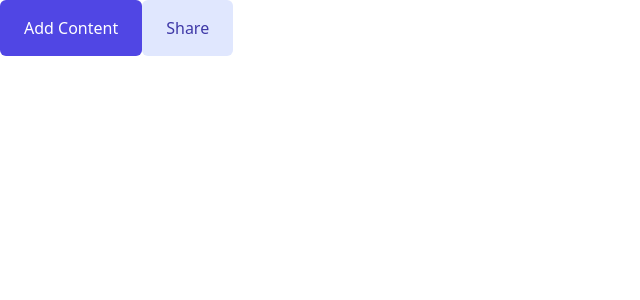
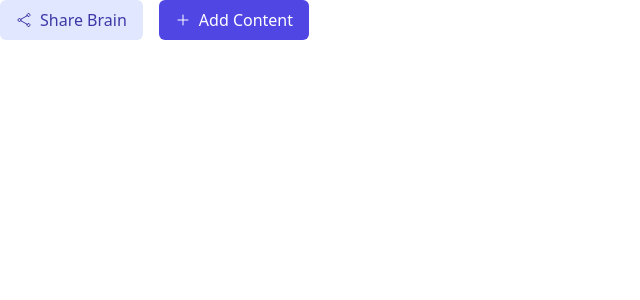
Before and after one commit to aadityap0ap/SecondBrain-FrontEnd, a React (Vite) app in the folder secondbrainfe/: page / in a window 1280 px wide. Shown: the top 300 px of the page, without its empty margins (0-640 px from the left). Built offline with nearby package versions, Linux system fonts and the light colour scheme.

Commit message:
S2 Button Components Completed

```diff
--- a/secondbrainfe/src/App.tsx
+++ b/secondbrainfe/src/App.tsx
@@ -1,11 +1,25 @@
 import { Button } from "./components/ui/Button";
+import { PlusIcon } from "./icons/PlusIcon";
+import { ShareIcon } from "./icons/ShareIcon";
 
 export default function App (){
   return (
-    <>
-    <Button  variant="primary" size="lg" text="Add Content" />
-    <Button variant="secondary" size="lg" text="Share" />
+    <div className="flex items-center gap-4">
+      <Button
+        startIcon={<ShareIcon size="md"/>}
+        variant="secondary"
+        size="md"
+        text="Share Brain"
+      />
 
-    </>
+      <Button
+        startIcon={<PlusIcon size="md"/>}
+        variant="primary"
+        size="md"
+        text="Add Content"
+      />
+    </div>
+
+
   )
 }
--- a/secondbrainfe/src/components/ui/Button.tsx
+++ b/secondbrainfe/src/components/ui/Button.tsx
@@ -21,10 +21,11 @@
 
 }
 
-const defaultStyles = "rounded-md p-4"
+const defaultStyles = "px-2 py-2 rounded-md font-light flex items-center";
 
 export const Button = (props : ButtonProps) => {
     return <button className={` ${variantStyle[props.variant]} ${defaultStyles} ${sizeStyles[props.size]}`}>
-        {props.startIcon ? <div className="pr-2">{props.startIcon}</div> : null} {props.text} {props.endIcon}
+        {props.startIcon ? <div className="pr-2">{props.startIcon}</div> : null} {props.text}
+        {props.endIcon}
         </button>
 }
--- /dev/null
+++ b/secondbrainfe/src/icons/IconIndex.ts
@@ -0,0 +1,9 @@
+export interface IconProps {
+    size: "sm" | "md" | "lg"
+}
+
+export const sizeVariants = {
+    "sm" : "size-2",
+    "md" : 'size-4',
+    "lg" : "size-6"
+}
--- a/secondbrainfe/src/icons/PlusIcon.tsx
+++ b/secondbrainfe/src/icons/PlusIcon.tsx
@@ -1,6 +1,9 @@
-export const PlusIcon = () => {
-    <svg xmlns="http://www.w3.org/2000/svg" fill="none" viewBox="0 0 24 24" stroke-width="1.5" stroke="currentColor" className="size-6">
+import { sizeVariants, type IconProps } from "./IconIndex"
+
+export const PlusIcon = (props : IconProps) => {
+  return (
+    <svg xmlns="http://www.w3.org/2000/svg" fill="none" viewBox="0 0 24 24" stroke-width="1.5" stroke="currentColor" className={sizeVariants[props.size]}>
   <path stroke-linecap="round" stroke-linejoin="round" d="M12 4.5v15m7.5-7.5h-15" />
 </svg>
-
+  )
 }
--- /dev/null
+++ b/secondbrainfe/src/icons/ShareIcon.tsx
@@ -0,0 +1,10 @@
+import { sizeVariants, type IconProps } from "./IconIndex";
+
+export const ShareIcon = (props:IconProps) => {
+    return(
+        <svg xmlns="http://www.w3.org/2000/svg" fill="none" viewBox="0 0 24 24" stroke-width="1.5" stroke="currentColor" className={sizeVariants[props.size]}>
+  <path stroke-linecap="round" stroke-linejoin="round" d="M7.217 10.907a2.25 2.25 0 1 0 0 2.186m0-2.186c.18.324.283.696.283 1.093s-.103.77-.283 1.093m0-2.186 9.566-5.314m-9.566 7.5 9.566 5.314m0 0a2.25 2.25 0 1 0 3.935 2.186 2.25 2.25 0 0 0-3.935-2.186Zm0-12.814a2.25 2.25 0 1 0 3.933-2.185 2.25 2.25 0 0 0-3.933 2.185Z" />
+</svg>
+
+    )
+};
```
